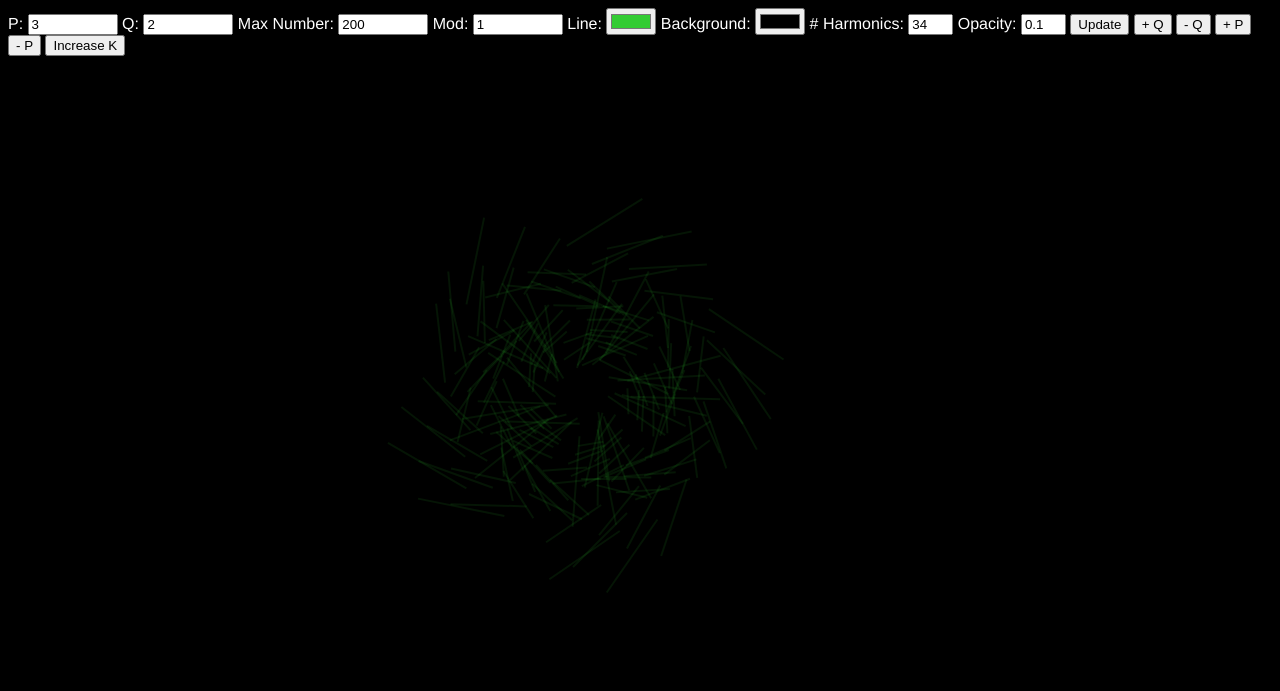
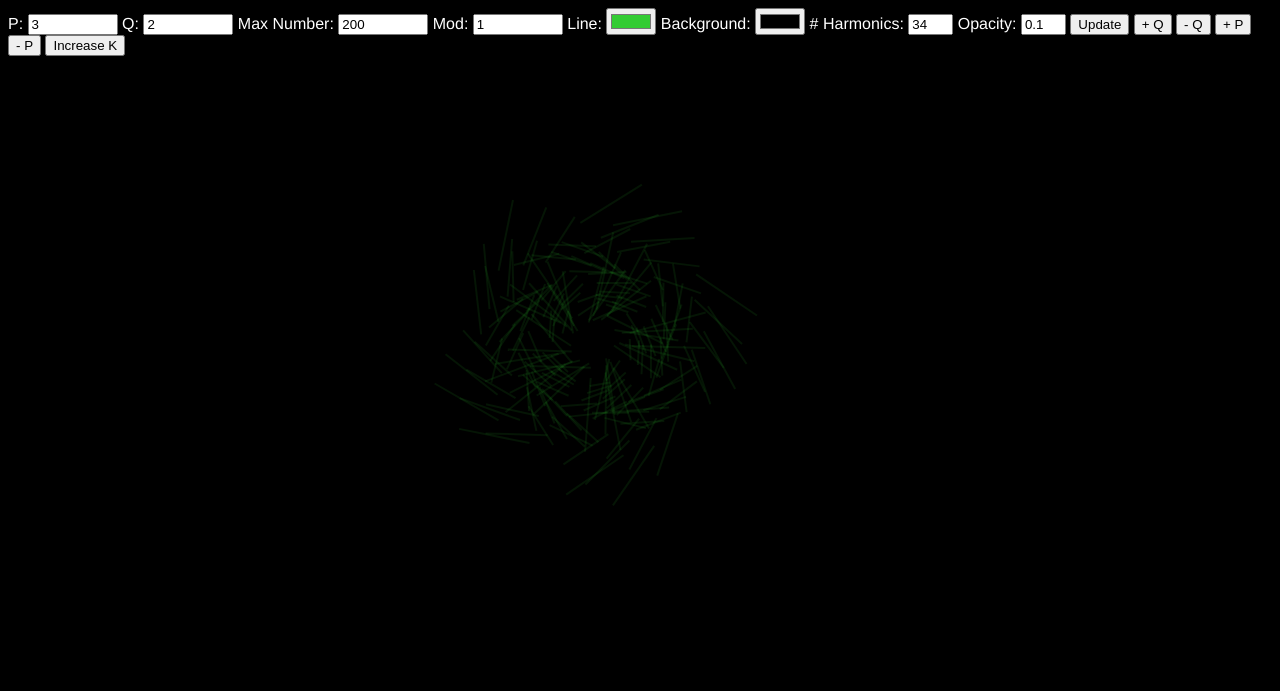
Before and after one commit to fastaro/ffwebsite, a Django app: page /app/ in a window 1280 px wide. Shown: the top 691 px of the page. Run offline with Django 3.2, Linux system fonts and the light colour scheme.

Commit message:
visibility2

```diff
--- a/static/js/index.js
+++ b/static/js/index.js
@@ -86,8 +86,8 @@ const update = (data) => {
 
 d3.select("svg").remove();
 
-let width = 600,
-    height = 600,
+let width = 500,
+    height = 500,
     radius = Math.min(width, height) / 2 - 30;
 
 let r = d3.scaleLinear()
--- a/templates/first_app/index.html
+++ b/templates/first_app/index.html
@@ -11,6 +11,7 @@
   svg {
     display: block;
     margin: auto;
+    visibility: visible;
   }
 
   g {
```
